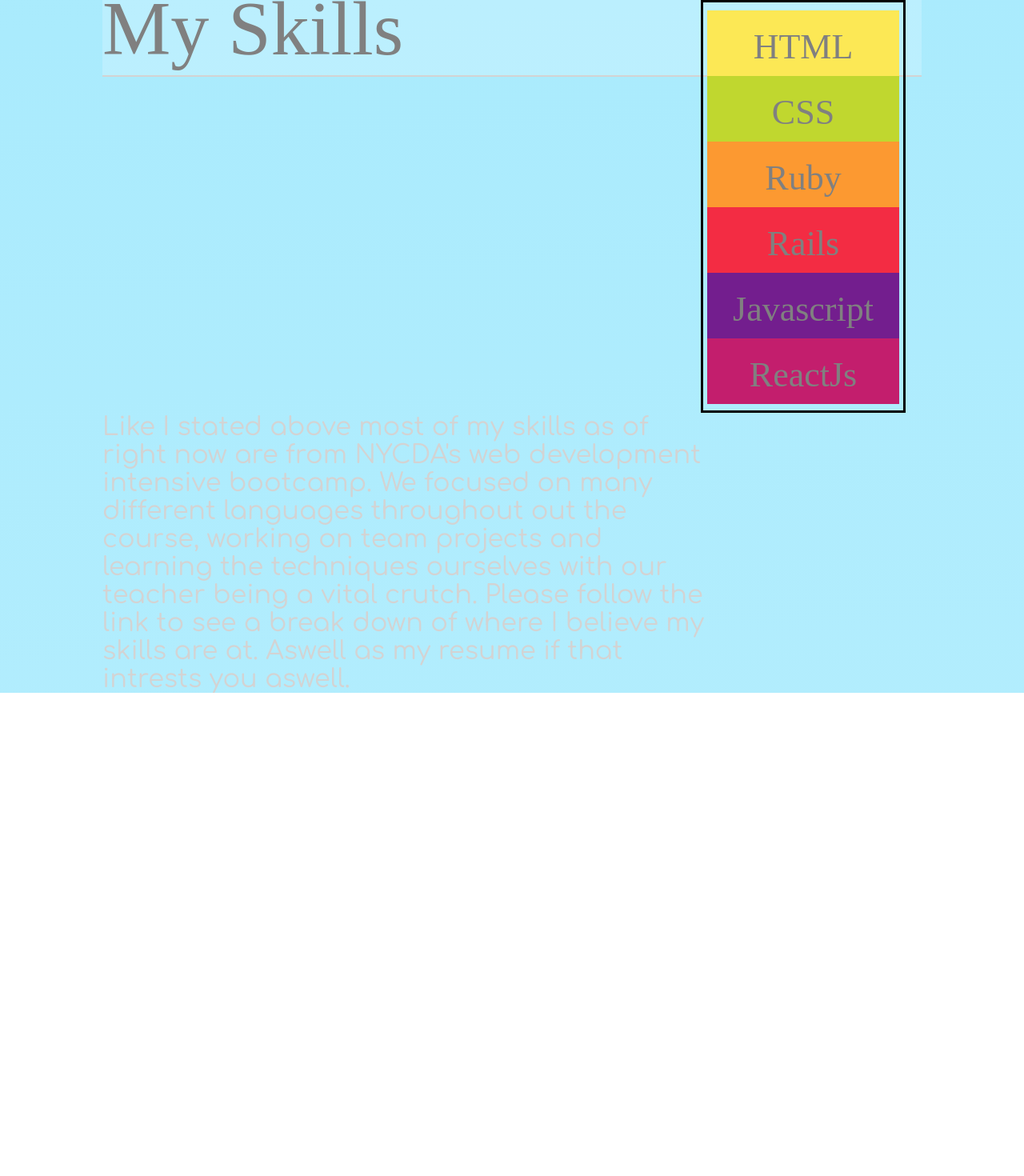
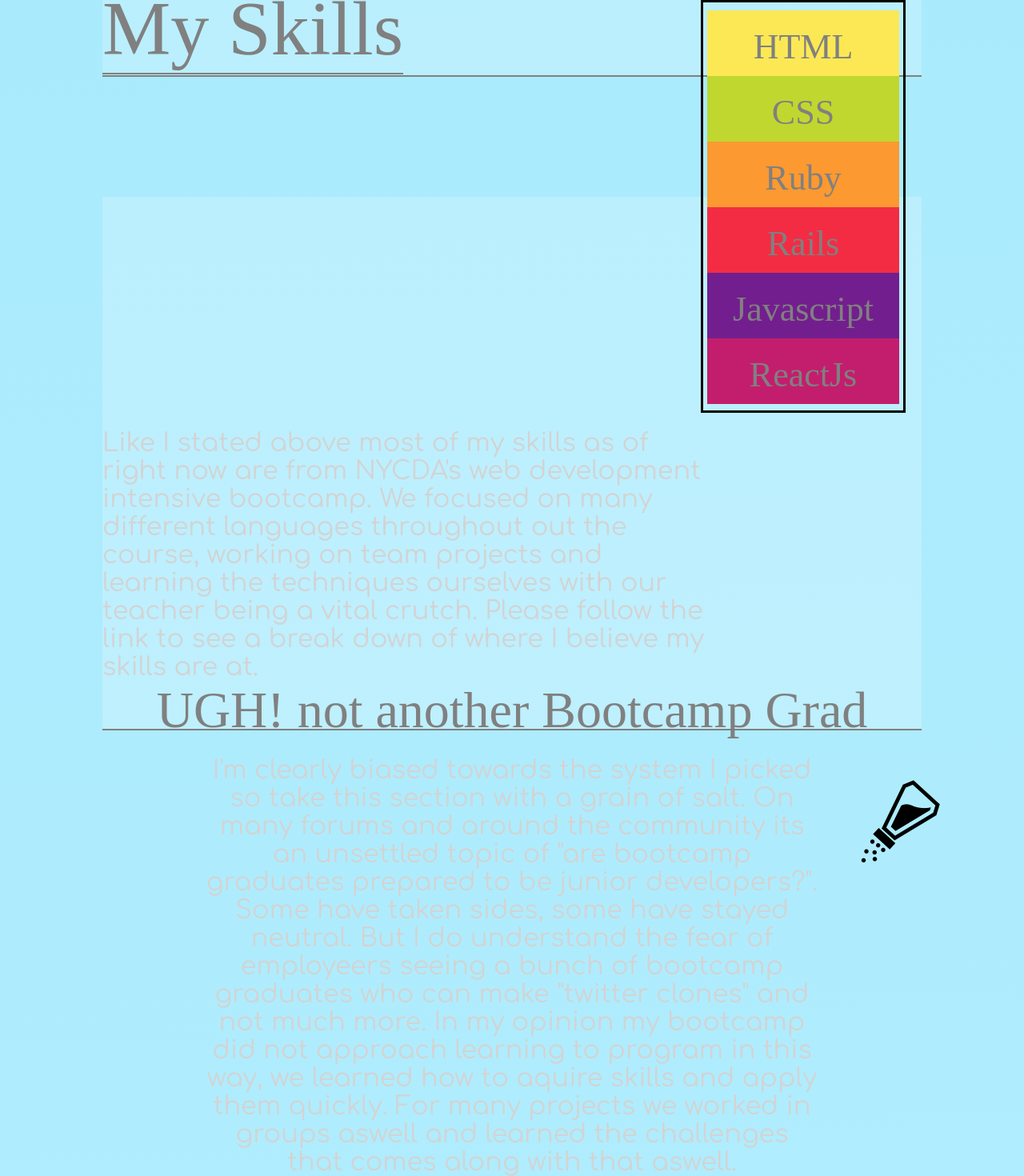
Before and after one commit to Mattlomet/react-portfolio, a React app: page / in a window 1280 px wide. Shown: the part 1308-2778 px from the top of the page at 80% size. Before the commit the page ends 2174 px from the top, so only its background shows below. Built offline with nearby package versions, Linux system fonts and the light colour scheme; a web font is replaced by a local one.

Commit message:
ugh not another bootcamp

```diff
--- a/src/Components/Content.js
+++ b/src/Components/Content.js
@@ -3,6 +3,7 @@
 import nycdaLogo from "../nycda.svg";
 import linkedIn from "../linked-in.png";
 import gitHub from "../github.png";
+import saltShaker from "../saltshaker.png";
 import "../Stylesheets/Content.css";
 
 function Content() {
@@ -39,7 +40,7 @@
           </div>
         </div>
       </div>
-      <div className="content-for-body-continued">
+      <div className="content-for-body-2">
         <div className="content-section2-div">
           <div className="content-section2-languages">
             <div className="html language">HTML</div>
@@ -51,8 +52,19 @@
           </div>
           <div className="content-section2-header">My Skills</div>
           <div className="content-section2-body">
-            Like I stated above most of my skills as of right now are from NYCDA's web development intensive bootcamp. We focused on many different languages throughout out the course, working on team projects and learning the techniques ourselves with our teacher being a vital crutch. Please follow the link to see a break down of where I believe my skills are at. Aswell as my resume if that intrests you aswell.
+            Like I stated above most of my skills as of right now are from NYCDA's web development intensive bootcamp. We focused on many different languages throughout out the course, working on team projects and learning the techniques ourselves with our teacher being a vital crutch. Please follow the link to see a break down of where I believe my skills are at.
           </div>
+        </div>
+      </div>
+      <div className="content-for-body-3">
+        <div className="content-section3-div">
+          <div className="content-section3-header">
+            UGH! not another Bootcamp Grad
+          </div>
+          <div className="content-section3-body">
+            I'm clearly biased towards the system I picked so take this section with a grain of salt. On many forums and around the community its an unsettled topic of "are bootcamp graduates prepared to be junior developers?". Some have taken sides, some have stayed neutral. But I do understand the fear of employeers seeing a bunch of bootcamp graduates who can make "twitter clones" and not much more. In my opinion my bootcamp did not approach learning to program in this way, we learned how to aquire skills and apply them quickly. For many projects we worked in groups aswell and learned the challenges that comes along with that aswell.
+          </div>
+          <img className="saltShaker" src={saltShaker} />
         </div>
       </div>
     </div>
--- a/src/Stylesheets/Content.css
+++ b/src/Stylesheets/Content.css
@@ -4,19 +4,18 @@
   background-color: rgba(255, 255, 255, 0.2);
   margin: 0 auto;
   margin-top: 125px;
-  border-bottom: 2px solid lightgrey;
+  border-bottom: 2px solid grey;
   padding-bottom: 25px;
 }
-.content-for-body-continued{
+.content-for-body-2{
   width: 80vw;
   height: 60vh;
   background-color: rgba(255, 255, 255, 0.2);
   margin: 0 auto;
   margin-top: 75px;
-  margin-bottom: 100px;
-  border-bottom: 2px solid lightgrey;
+  margin-bottom: 150px;
+  border-bottom: 2px solid grey;
   padding-bottom: 25px;
-
 }
 .content-section1-image{
   display: inline-flex;
@@ -30,11 +29,12 @@
 .overlay {
   position: absolute;
   bottom: 0;
-  left: 0;
+  left: 22px;
   right: 0;
+  top: 300px;
   overflow: hidden;
   width: 0;
-  height: 50%;
+  height: 100%;
   transition: .5s ease;
 }
 
@@ -43,6 +43,7 @@
 }
 
 .overlay-image {
+  border: 5px solid white;
   white-space: nowrap;
   color: white;
   font-size: 20px;
@@ -69,6 +70,19 @@
   display: inline-flex;
   float: right;
   width: 60vw;
+}
+.links{
+  display: inline-flex;
+  float: right;
+
+}
+.logoz{
+  height: 200px;
+  width: 200px;
+  margin-left: 25px;
+}
+.nycda-logo{
+  width: 400px;
 }
 .content-section2-languages{
   height: 500px;
@@ -108,27 +122,16 @@
 .reactjs{
   background-color: #C31E6D;
 }
-.links{
-  display: inline-flex;
-  float: right;
-
-}
-.logoz{
-  height: 200px;
-  width: 200px;
-  margin-left: 25px;
-}
-.nycda-logo{
-  width: 400px;
-}
 .content-section2-header{
   color: grey;
   font-size: 12vh;
   font-family: 'Crushed', cursive;
   display: inline-flex;
   float: left;
+  border-bottom: 2px solid grey;
 }
 .content-section2-body{
+  margin-top: 20px;
   color: lightgrey;
   font-size: 4vh;
   font-family: 'Comfortaa', cursive;
@@ -136,3 +139,31 @@
   float: left;
   width: 60vw;
 }
+.content-for-body-3{
+  width: 80vw;
+  height: 80vh;
+  background-color: rgba(255, 255, 255, 0.2);
+  margin: 0 auto;
+  margin-top: 75px;
+  margin-bottom: 100px;
+  border-bottom: 2px solid grey;
+  padding-bottom: 25px;
+  text-align: center;
+}
+.saltShaker{
+  position: absolute;
+}
+.content-section3-header{
+  color: grey;
+  font-size: 8vh;
+  font-family: 'Crushed', cursive;
+  display: inline-flex;
+}
+.content-section3-body{
+  margin-top: 20px;
+  color: lightgrey;
+  font-size: 4vh;
+  font-family: 'Comfortaa', cursive;
+  display: inline-flex;
+  width: 60vw;
+}
--- a/src/Stylesheets/index.css
+++ b/src/Stylesheets/index.css
@@ -3,7 +3,7 @@
   padding: 0;
   font-family: sans-serif;
 background: linear-gradient(177deg, #ffffff, #ccf4ff, #9be7fc, #ccf4ff, #ffffff);
-background-size: 1000% 1000%;
+background-size: 2000% 2000%;
 
 -webkit-animation: AnimationName 30s ease infinite;
 -moz-animation: AnimationName 30s ease infinite;
```
Also changed, not shown: src/saltshaker.png (added).
